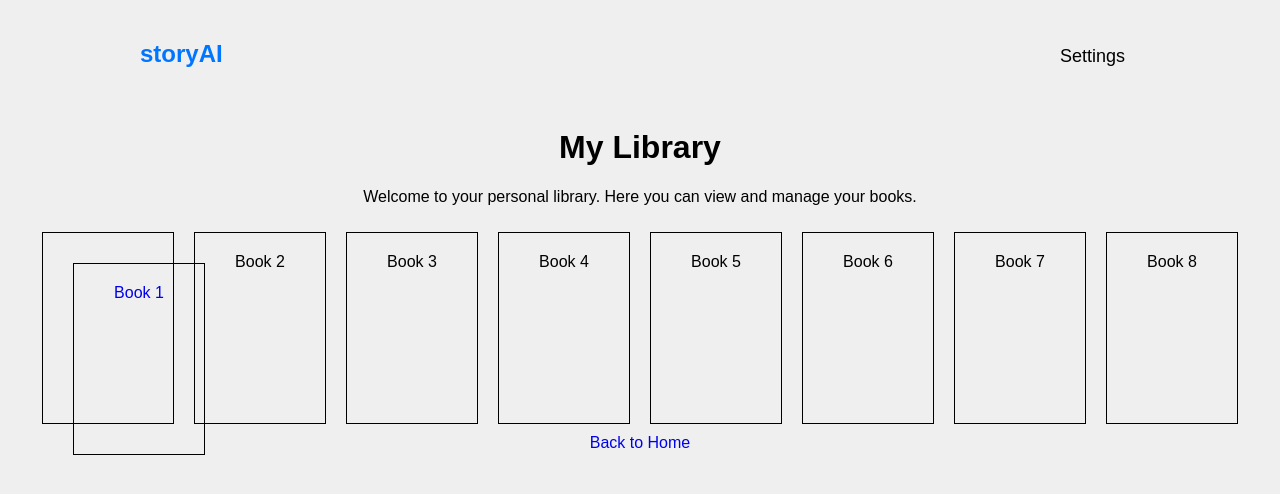
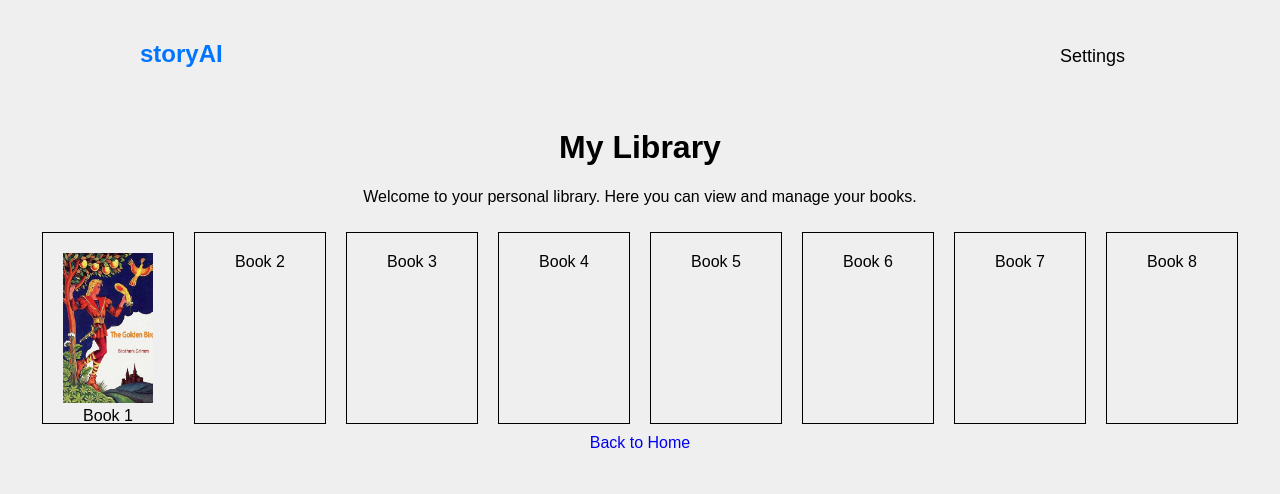
Before and after one commit to FuJacob/NovelNovels, a React (Create React App) app: page /library in a window 1280 px wide. Shown: the top 494 px of the page. Built offline with nearby package versions, Linux system fonts and the light colour scheme.

Commit message:
update book links

```diff
--- a/src/Library.css
+++ b/src/Library.css
@@ -16,4 +16,11 @@
     text-align: center;
     height: 150px;
     width: 90px;
+    color: black;
   }
+
+  .book-item img {
+    width: 100%;
+    height: 100%;
+    object-fit: cover;
+  }
--- a/src/Library.js
+++ b/src/Library.js
@@ -28,15 +28,14 @@ function Library() {
           <p>Welcome to your personal library. Here you can view and manage your books.</p>
           <div className="book-list">
             {/* Add a list of books or placeholder content here */}
-            <Link to="/0" className="book-item"><div className="book-item">Book 1</div></Link>
-
-            <div className="book-item">Book 2</div>
-            <div className="book-item">Book 3</div>
-            <div className="book-item">Book 4</div>
-            <div className="book-item">Book 5</div>
-            <div className="book-item">Book 6</div>
-            <div className="book-item">Book 7</div>
-            <div className="book-item">Book 8</div>
+            <Link to="/reader" className="book-item"><img src="./covers/golden-bird-cover.jpg" alt="Contact" />Book 1</Link>
+            <Link to="/2" className="book-item">Book 2</Link>
+            <Link to="/3" className="book-item">Book 3</Link>
+            <Link to="/4" className="book-item">Book 4</Link>
+            <Link to="/5" className="book-item">Book 5</Link>
+            <Link to="/6" className="book-item">Book 6</Link>
+            <Link to="/7" className="book-item">Book 7</Link>
+            <Link to="/8" className="book-item">Book 8</Link>
           </div>
           <Link to="/" className="back-button">Back to Home</Link>
         </div>
```
